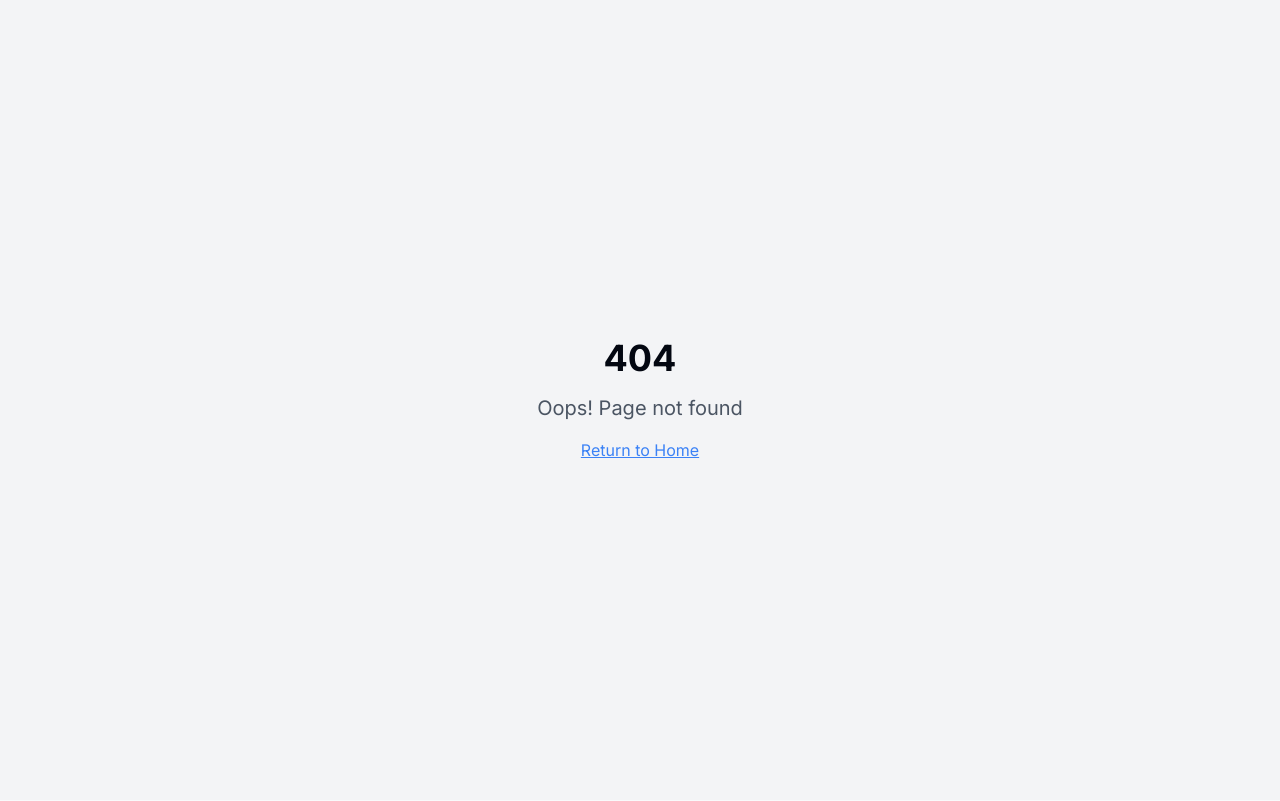
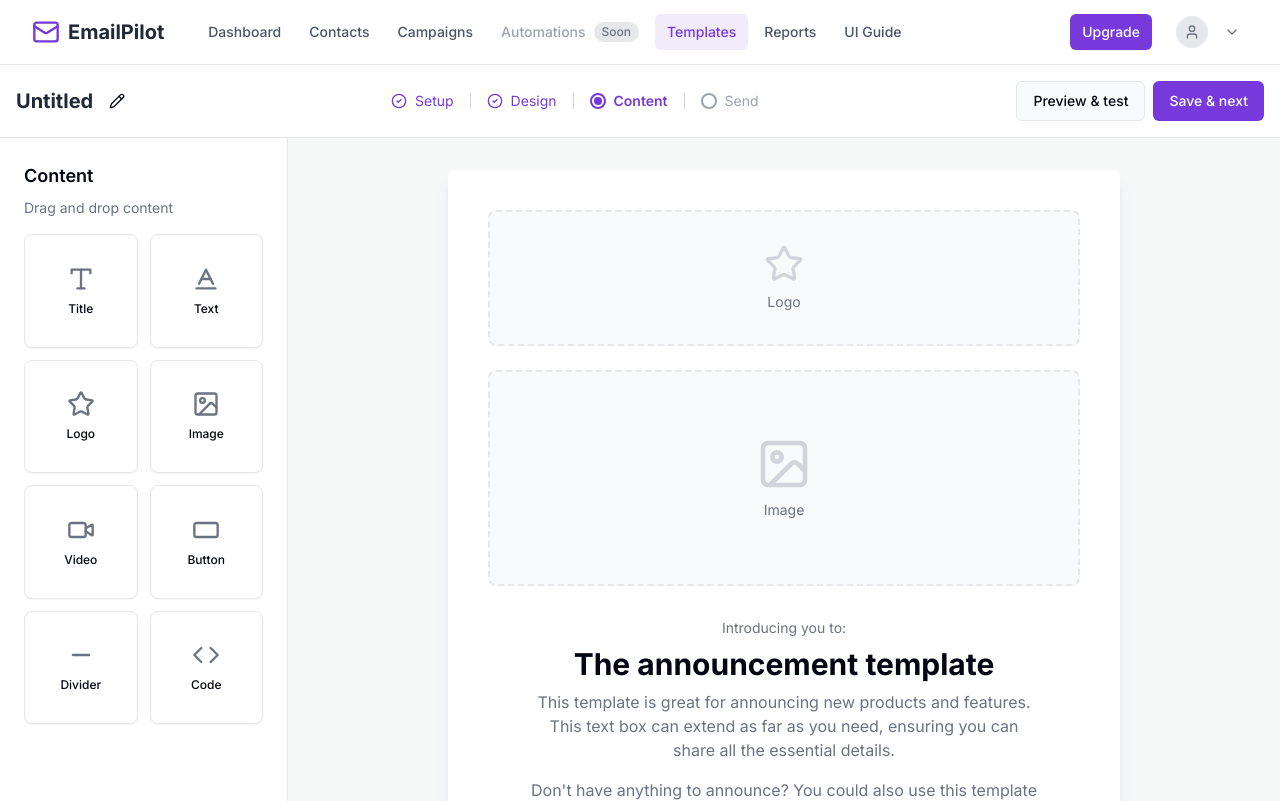
Before and after one commit to Balawi993/email-pilot-control-center, a React (Vite) app: page /templates/create in a window 1280 px wide. Before the commit this address had no page. Built offline with nearby package versions, Linux system fonts and the light colour scheme; sample sign-in values are in the browser's storage.

Commit message:
feat: Create Template page
Implemented the Create Template page, mirroring the design of the provided image while adhering to the project's UI standards.

```diff
--- a/src/App.tsx
+++ b/src/App.tsx
@@ -18,6 +18,7 @@ import LoginPage from "./pages/Login";
 import RegisterPage from "./pages/Register";
 import { AuthProvider } from "./contexts/AuthContext";
 import ProtectedRoute from "./components/ProtectedRoute";
+import CreateTemplate from "./pages/CreateTemplate";
 
 const queryClient = new QueryClient();
 
@@ -39,6 +40,7 @@ const App = () => (
                 <Route path="/campaigns" element={<Campaigns />} />
                 <Route path="/automations" element={<Automations />} />
                 <Route path="/templates" element={<Templates />} />
+                <Route path="/templates/create" element={<CreateTemplate />} />
                 <Route path="/reports" element={<Reports />} />
                 <Route path="/ui-guide" element={<UIGuide />} />
               </Route>
--- /dev/null
+++ b/src/pages/CreateTemplate.tsx
@@ -0,0 +1,120 @@
+
+import { Button } from '@/components/ui/button';
+import { Card } from '@/components/ui/card';
+import { Separator } from '@/components/ui/separator';
+import {
+    CheckCircle2,
+    Type,
+    Baseline,
+    Image as ImageIcon,
+    Video,
+    RectangleHorizontal,
+    Minus,
+    Code,
+    Star,
+    Pencil
+} from 'lucide-react';
+
+const contentBlocks = [
+  { name: 'Title', icon: Type },
+  { name: 'Text', icon: Baseline },
+  { name: 'Logo', icon: Star },
+  { name: 'Image', icon: ImageIcon },
+  { name: 'Video', icon: Video },
+  { name: 'Button', icon: RectangleHorizontal },
+  { name: 'Divider', icon: Minus },
+  { name: 'Code', icon: Code },
+];
+
+const CreateTemplate = () => {
+    // A simplified stepper component
+    const Stepper = () => (
+        <div className="hidden lg:flex items-center gap-2 text-sm text-gray-600">
+            <div className="flex items-center gap-2 text-primary">
+                <CheckCircle2 className="h-4 w-4" />
+                <span>Setup</span>
+            </div>
+            <Separator orientation="vertical" className="h-4 bg-gray-300 mx-2" />
+            <div className="flex items-center gap-2 text-primary">
+                <CheckCircle2 className="h-4 w-4" />
+                <span>Design</span>
+            </div>
+            <Separator orientation="vertical" className="h-4 bg-gray-300 mx-2" />
+            <div className="flex items-center gap-2 font-semibold text-primary">
+                <span className="w-4 h-4 rounded-full border-2 border-primary flex items-center justify-center">
+                    <span className="w-2 h-2 rounded-full bg-primary"></span>
+                </span>
+                <span>Content</span>
+            </div>
+            <Separator orientation="vertical" className="h-4 bg-gray-300 mx-2" />
+                <div className="flex items-center gap-2 text-gray-400">
+                    <span className="w-4 h-4 rounded-full border-2 border-gray-400"></span>
+                <span>Send</span>
+            </div>
+        </div>
+    );
+
+    return (
+        <div className="flex flex-col h-[calc(100vh-64px)] bg-background -mt-10 -mb-10 -mx-8">
+            {/* Header */}
+            <header className="bg-white p-4 border-b flex justify-between items-center shrink-0">
+                <div className="flex items-center gap-2">
+                    <h1 className="text-xl font-bold text-gray-800">Untitled</h1>
+                    <Button variant="ghost" size="icon" className="h-8 w-8">
+                        <Pencil className="h-4 w-4" />
+                    </Button>
+                </div>
+                <div className="flex-grow flex justify-center">
+                    <Stepper />
+                </div>
+                <div className="flex items-center gap-2">
+                    <Button variant="outline">Preview & test</Button>
+                    <Button>Save & next</Button>
+                </div>
+            </header>
+
+            {/* Main Content */}
+            <div className="flex-1 flex overflow-hidden">
+                {/* Left Sidebar */}
+                <aside className="w-72 bg-white border-r p-6 overflow-y-auto">
+                    <h2 className="text-lg font-semibold mb-2">Content</h2>
+                    <p className="text-sm text-muted-foreground mb-4">Drag and drop content</p>
+                    <div className="grid grid-cols-2 gap-3">
+                        {contentBlocks.map(block => (
+                            <Card key={block.name} className="p-4 flex flex-col items-center justify-center aspect-square cursor-grab hover:bg-accent/10 transition-colors active:cursor-grabbing">
+                                <block.icon className="h-7 w-7 text-gray-500 mb-2" />
+                                <span className="text-xs font-medium text-center">{block.name}</span>
+                            </Card>
+                        ))}
+                    </div>
+                </aside>
+
+                {/* Canvas */}
+                <main className="flex-1 p-8 overflow-y-auto bg-muted/40">
+                    <div className="max-w-2xl mx-auto bg-white shadow-lg rounded-lg p-10">
+                         <div className="text-center py-8 border-dashed border-2 rounded-lg bg-gray-50">
+                            <Star className="h-10 w-10 text-gray-300 mx-auto mb-2" />
+                            <p className="text-sm text-muted-foreground">Logo</p>
+                        </div>
+                        <div className="text-center py-16 border-dashed border-2 rounded-lg mt-6 bg-gray-50">
+                            <ImageIcon className="h-14 w-14 text-gray-300 mx-auto mb-2" />
+                             <p className="text-sm text-muted-foreground">Image</p>
+                        </div>
+                        <div className="mt-8 text-center">
+                            <p className="text-sm text-muted-foreground">Introducing you to:</p>
+                            <h2 className="text-3xl font-bold my-2">The announcement template</h2>
+                            <p className="text-muted-foreground max-w-lg mx-auto">
+                                This template is great for announcing new products and features. This text box can extend as far as you need, ensuring you can share all the essential details.
+                            </p>
+                            <p className="text-muted-foreground max-w-lg mx-auto mt-4">
+                                Don't have anything to announce? You could also use this template for welcoming users to your mailing list or thanking them for an event you've run.
+                            </p>
+                        </div>
+                    </div>
+                </main>
+            </div>
+        </div>
+    );
+};
+
+export default CreateTemplate;
--- a/src/pages/Templates.tsx
+++ b/src/pages/Templates.tsx
@@ -3,6 +3,7 @@ import { Button } from '@/components/ui/button';
 import { Card, CardContent, CardFooter, CardHeader, CardTitle } from '@/components/ui/card';
 import { DropdownMenu, DropdownMenuContent, DropdownMenuItem, DropdownMenuTrigger } from '@/components/ui/dropdown-menu';
 import { MoreHorizontal, PlusCircle } from 'lucide-react';
+import { Link } from 'react-router-dom';
 
 const templates = [
     { name: 'Weekly Newsletter', lastUpdated: '2025-06-10' },
@@ -18,9 +19,11 @@ const Templates = () => (
     <div className="space-y-6">
       <div className="flex justify-between items-center">
         <h1 className="text-3xl font-bold text-gray-800">Templates</h1>
-        <Button>
-          <PlusCircle className="mr-2 h-4 w-4" />
-          Create Template
+        <Button asChild>
+          <Link to="/templates/create">
+            <PlusCircle className="mr-2 h-4 w-4" />
+            Create Template
+          </Link>
         </Button>
       </div>
 
```
